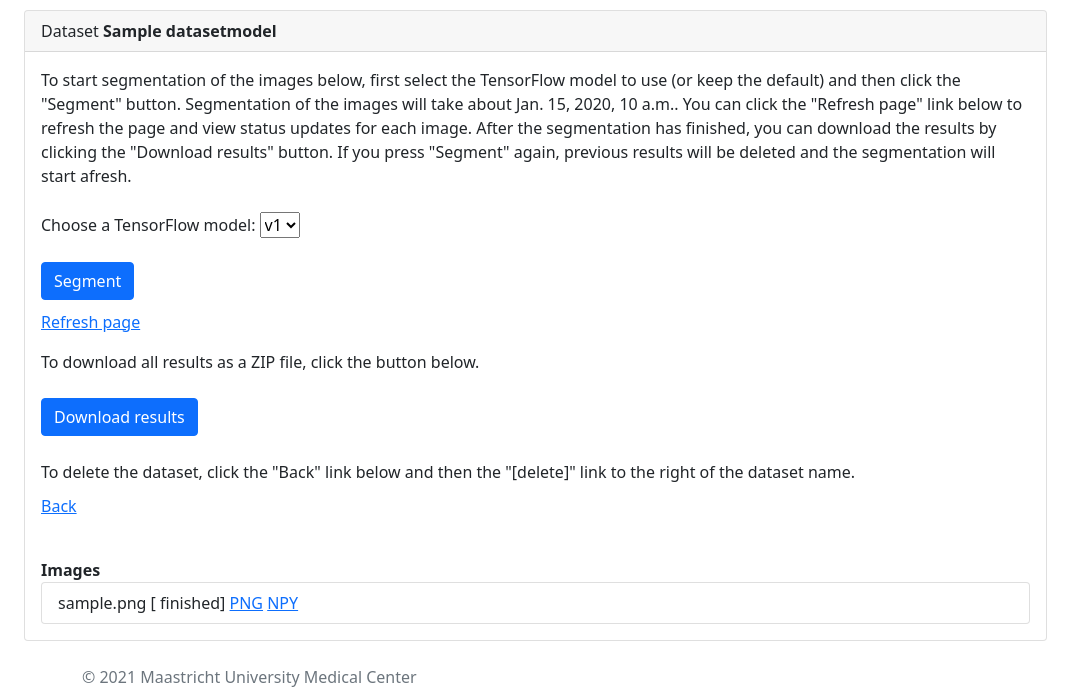
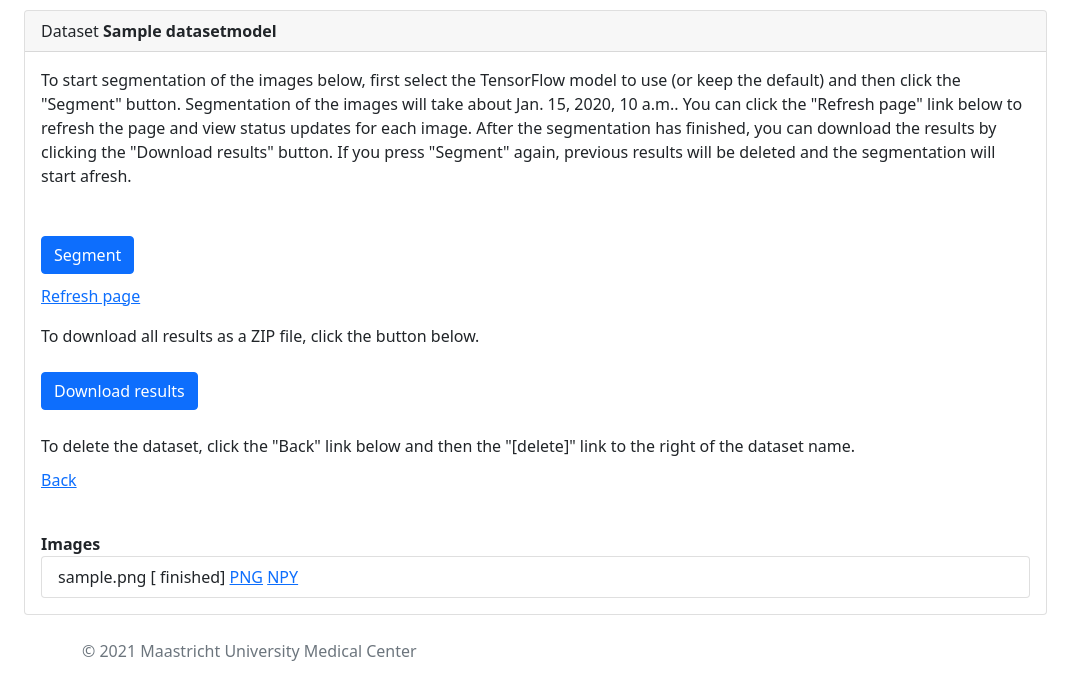
Before and after one commit to rbrecheisen/l3autoseg-old, a Django app: template src/l3autoseg/app/templates/dataset.html in a window 1280 px wide. Shown: the part 58-745 px from the top of the page, without its empty margins (0-1086 px from the left). Run offline with Django 3.2, Linux system fonts and the light colour scheme; tables that the repository leaves empty hold one stand-in row (values such as "Sample post"); the template is opened without the code that fills it: values that come from a table or form of the project are taken from there, most other values are stand-ins (such as "Sample title", 1, 10 or a date in 2020).

Commit message:
Small UI changes

```diff
--- a/src/l3autoseg/app/templates/dataset.html
+++ b/src/l3autoseg/app/templates/dataset.html
@@ -14,12 +14,6 @@
                         segmentation has finished, you can download the results by clicking the "Download results"
                         button. If you press "Segment" again, previous results will be deleted and the segmentation
                         will start afresh.<br>
-                        <br>
-                        <label for="models">Choose a TensorFlow model:</label>
-                        <select name="models" id="models">
-                            <option value="v1">v1</option>
-                            <option value="v2">v2</option>
-                        </select>
                         <br>
                         <br>
                         <a href="/datasets/{{ dataset.id }}?action=segment">
--- a/src/l3autoseg/app/views.py
+++ b/src/l3autoseg/app/views.py
@@ -43,9 +43,6 @@ def dataset(request, dataset_id):
         return render(request, 'datasets.html', context={'datasets': dds})
     q = django_rq.get_queue('default')
     if action == 'segment':
-        # Get model version
-        print('Model version: {}'.format(request.GET.get('models', None)))
-        # Clear any previous results
         for img in images:
             img.clear_results()
         job = q.enqueue(segment_images, images)
```
